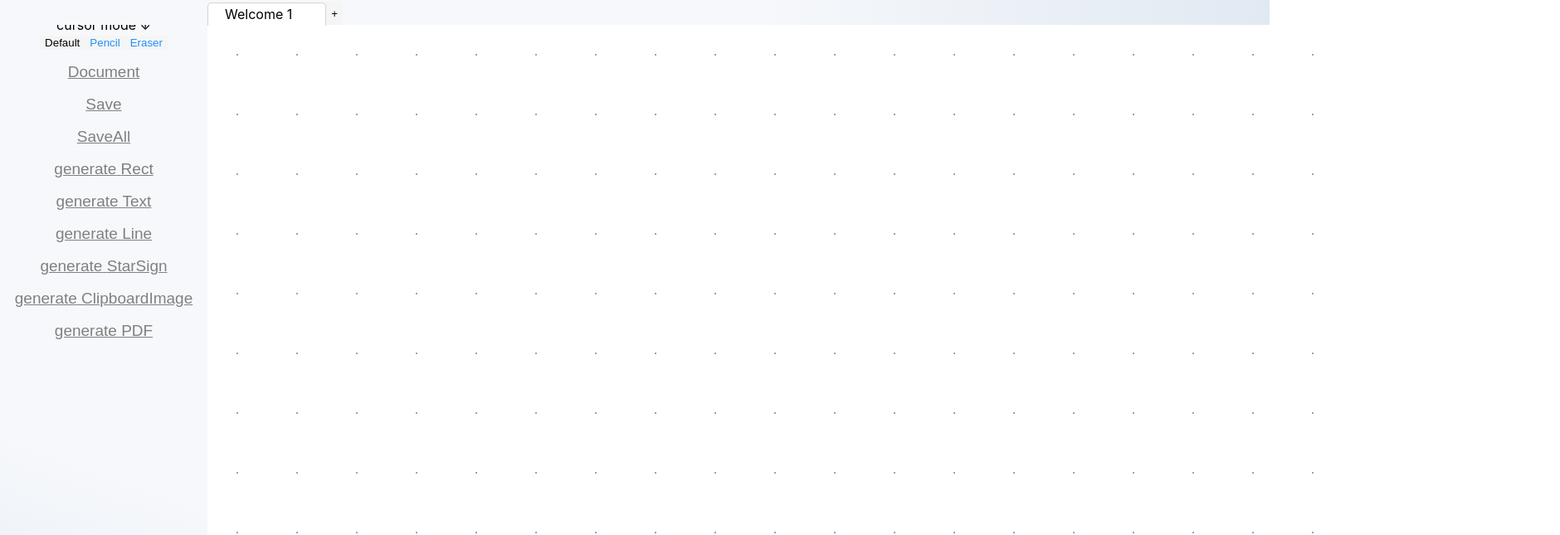
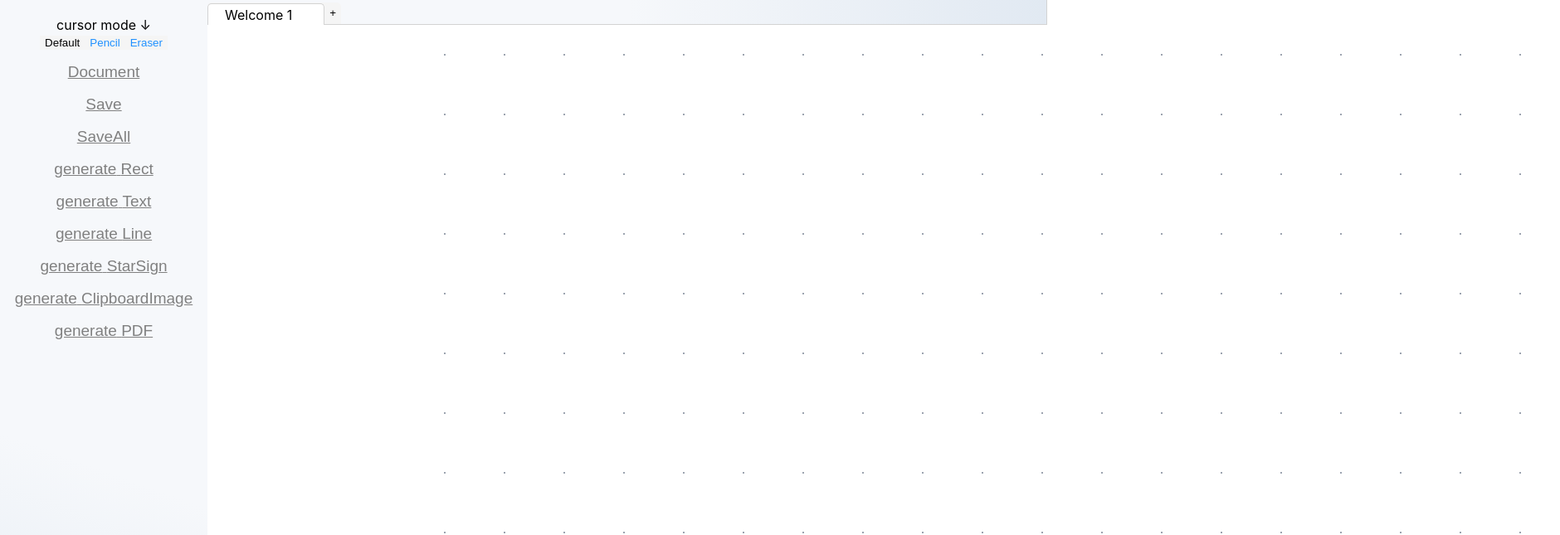
Before and after one commit to JaeanHan/whiteboard, a React (Create React App) app: page / in a window 1280 px wide. Shown: the top 645 px of the page at 83% size, 1880 px wide, since content can reach past the window. Built offline with nearby package versions, Linux system fonts and the light colour scheme.

Commit message:
feat: 레이아웃 및 보더 스타일 수정

```diff
--- a/src/App.css
+++ b/src/App.css
@@ -1,12 +1,28 @@
 .App {
   text-align: center;
-  /*background-color: #282c34;*/
   background-color: white;
-  /*color: white;*/
+  /*overflow: auto;*/
+  /*width: max-content;*/
+  /*height: max-content;*/
+
+  width: 100vw;
+  height: 100vh;
+
+  display: grid;
+  grid-template-columns: 250px 1fr;
+  grid-template-rows: 1fr;
+
+}
+
+.content {
+  width: 100%;
+  height: 100%;
   overflow: auto;
-  width: max-content;
-  height: max-content;
-  /*display: flex;*/
+
+  border-left: 1px solid lightgray;
+  display: grid;
+  grid-template-rows: 1fr;
+  grid-template-columns: 1fr;
 }
 
 .editor-image {
--- a/src/App.js
+++ b/src/App.js
@@ -36,8 +36,6 @@ function App() {
   const [user, setUser] = useState("study");
   const canvasRef = useRef(null);
     const [canvasSize, setCanvasSize] = useState({
-        // width: window.innerWidth - sideBarWidth,
-        // height: window.innerHeight - bannerHeight,
         width: window.innerWidth,
         height: window.innerHeight,
     });
--- a/src/components/SideBar.js
+++ b/src/components/SideBar.js
@@ -145,8 +145,8 @@ export const SideBar = forwardRef(({ currentEvent, setCurrentEvent, onClickPdf,
             // backgroundColor: "whitesmoke",
             display: "flex",
             flexDirection: "column",
-            position: "fixed",
-            zIndex: 10,
+            // position: "fixed",
+            zIndex: 990,
           }}
       >
         {/*<div ref={divRef} style={{ cursor: "pointer" }}>*/}
--- a/src/components/Tabs.js
+++ b/src/components/Tabs.js
@@ -80,15 +80,18 @@ export const Tabs = ({ setCurrentEvent }) => {
       style={{
         position: "fixed",
         zIndex: 10,
-        width: "100%",
+        width: "calc(100% - 18px)",
         height: bannerHeight,
+          borderCollapse: 'collapse',
         // background: "linear-gradient(90deg, dodgerblue 10%, #fffde4 100%)",
         // background: "linear-gradient(90deg, whitesmoke 20%, #fffde4 100%)",
         background: "linear-gradient(90deg, #F6F8FB 60%, #E1E9F2 100%)",
         display: "flex",
         justifyContent: "start",
+        borderBottom: '1px solid lightgrey',
         alignItems: "flex-end",
-        paddingLeft: sideBarWidth,
+        paddingLeft: 'calc(250px)',
+        borderRight: '1px solid lightgrey'
         // opacity: window.scrollY > bannerHeight ? 0.5 : 1,
         // filter: "blur(1px)",
       }}
--- a/src/index.css
+++ b/src/index.css
@@ -1,3 +1,7 @@
+* {
+  box-sizing: border-box;
+}
+
 body {
   margin: 0;
   font-family: -apple-system, BlinkMacSystemFont, 'Segoe UI', 'Roboto', 'Oxygen',
```
Also changed, not shown: src/logo.svg (deleted).
